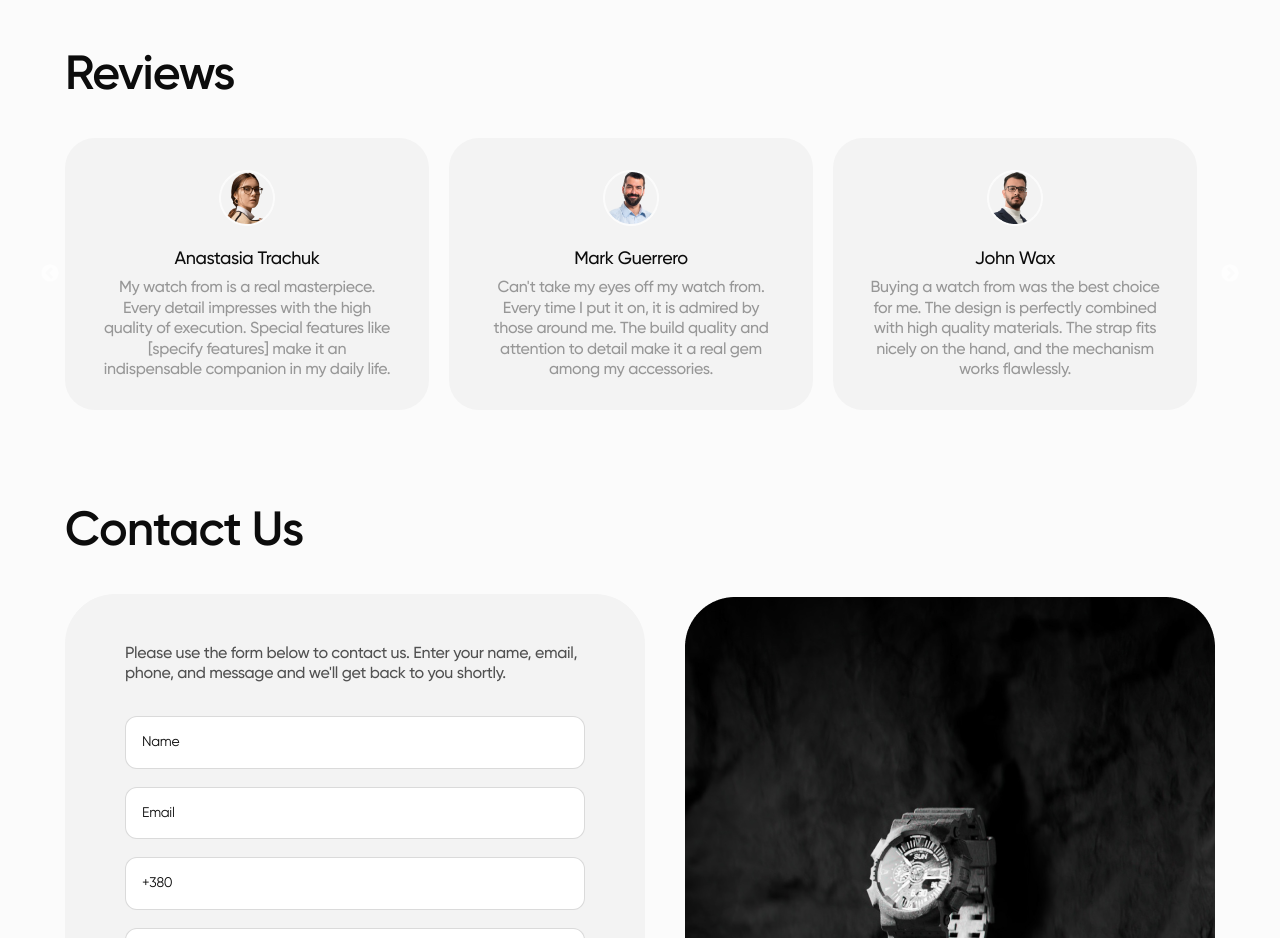
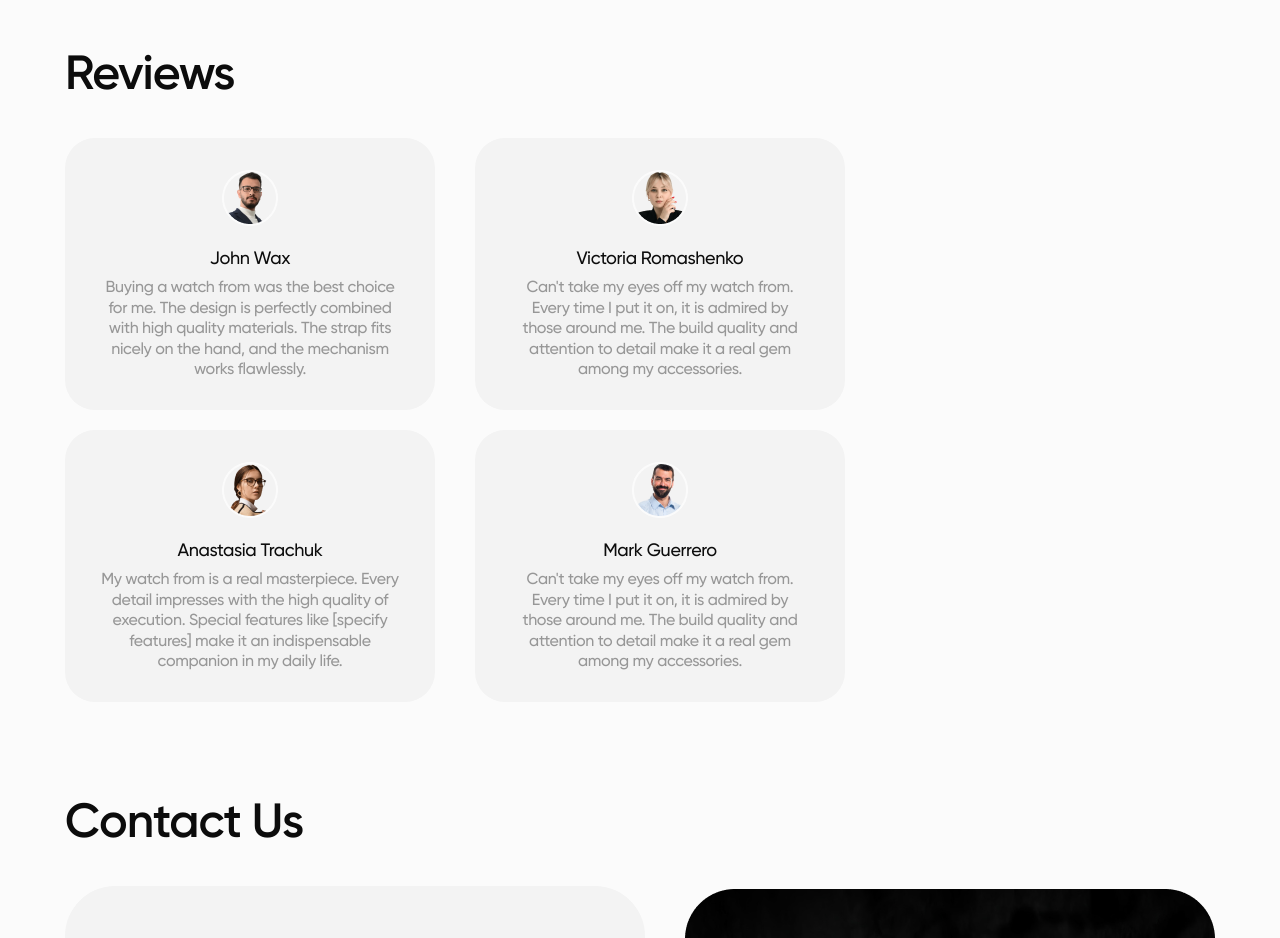
Before and after one commit to AleksandrDruk/project-html-css-js, a website built with Vite: page src/index.html in a window 1280 px wide. Shown: the part 3880-4818 px from the top of the page. Built offline with nearby package versions, Linux system fonts and the light colour scheme.

Commit message:
Update index.html

```diff
--- a/src/index.html
+++ b/src/index.html
@@ -13,8 +13,6 @@
       referrerpolicy="no-referrer"
     />
     <link href="https://unpkg.com/boxicons@2.1.4/css/boxicons.min.css" rel="stylesheet" />
-    <link rel="stylesheet" type="text/css" href="slick/slick.css" />
-    <link rel="stylesheet" type="text/css" href="slick/slick-theme.css" />
     <link rel="stylesheet" href="./css/styles.css" />
   </head>
 
@@ -32,10 +30,6 @@
 
     <load src="partials/9-footer.html" />
     <load src="partials/10-modal-window.html" />
-
-    <script type="text/javascript" src="//code.jquery.com/jquery-1.11.0.min.js"></script>
-    <script type="text/javascript" src="//code.jquery.com/jquery-migrate-1.2.1.min.js"></script>
-    <script type="text/javascript" src="/slick/slick.min.js"></script>
     <script src="/main.js"></script>
   </body>
 </html>
```
